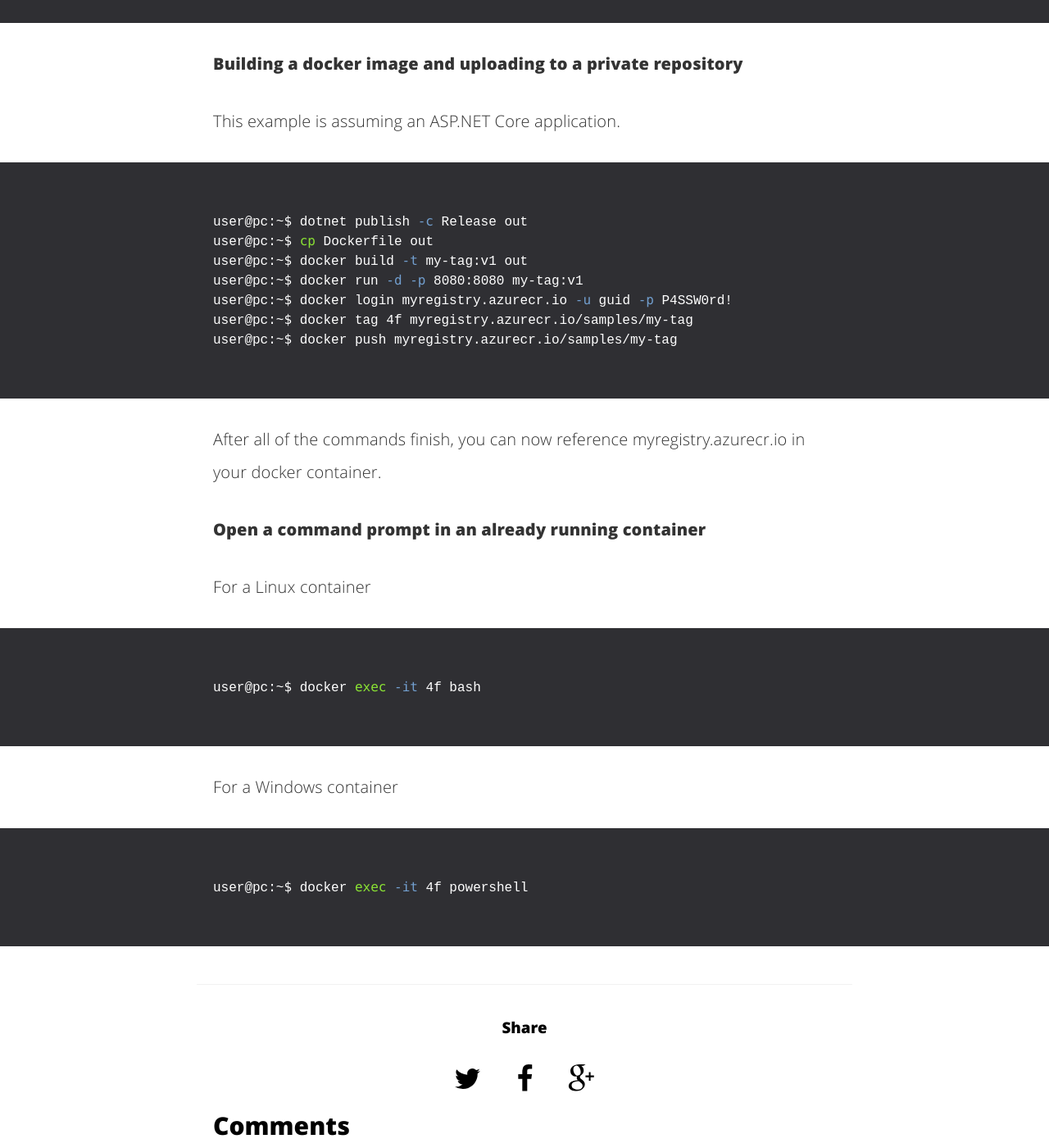
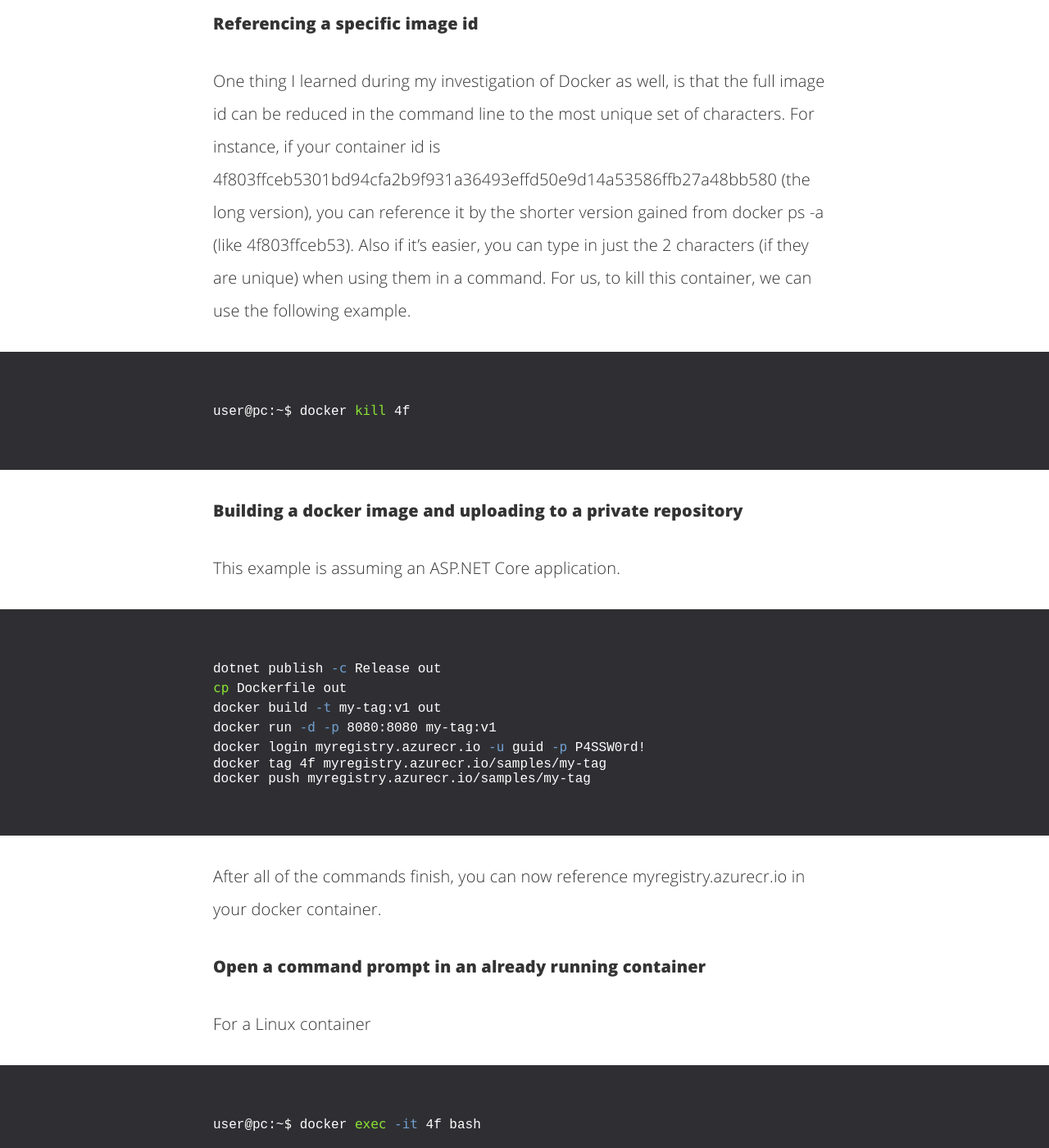
Before and after one commit to jwendl/jwendl.github.io, a Jekyll site: the page built from _posts/2017-08-15-docker-handy-commands.md, in a window 1280 px wide and 1400 px high, scrolled down 3339 px. Shown: the whole window at 82% size. Built offline with Jekyll 4.4.1, drawn with Linux system fonts in a browser that asks for light colours; comment, search, counter and statistics services are not loaded; some of the changed text lies outside the part shown.

Commit message:
Updating posts.

```diff
--- a/_posts/2017-08-15-docker-handy-commands.md
+++ b/_posts/2017-08-15-docker-handy-commands.md
@@ -20,10 +20,11 @@
 
 * Install [Docker for Windows](https://docs.docker.com/docker-for-windows/install/).
 * Configure Docker for Windows with setting up the proxy port access.
+![Docker for Windows Settings](/assets/img/docker-settings.png)
 * Install docker on your Bash instance.
 {% highlight bash %}
-user@pc:~$ wget -qO- https://get.docker.com/ | sh
-user@pc:~$ sudo usermod -aG docker jwendl
+wget -qO- https://get.docker.com/ | sh
+sudo usermod -aG docker jwendl
 {% endhighlight %}
 * Open the Ubuntu on Windows application and create a file ~./bash_aliases
 {% highlight bash %}
@@ -83,13 +84,13 @@
 
 This example is assuming an ASP.NET Core application.
 {% highlight bash %}
-user@pc:~$ dotnet publish -c Release out
-user@pc:~$ cp Dockerfile out
-user@pc:~$ docker build -t my-tag:v1 out
-user@pc:~$ docker run -d -p 8080:8080 my-tag:v1
-user@pc:~$ docker login myregistry.azurecr.io -u guid -p P4SSW0rd!
-user@pc:~$ docker tag 4f myregistry.azurecr.io/samples/my-tag
-user@pc:~$ docker push myregistry.azurecr.io/samples/my-tag
+dotnet publish -c Release out
+cp Dockerfile out
+docker build -t my-tag:v1 out
+docker run -d -p 8080:8080 my-tag:v1
+docker login myregistry.azurecr.io -u guid -p P4SSW0rd!
+docker tag 4f myregistry.azurecr.io/samples/my-tag
+docker push myregistry.azurecr.io/samples/my-tag
 {% endhighlight %}
 
 After all of the commands finish, you can now reference myregistry.azurecr.io in your docker container.
```
Also changed, not shown: assets/img/docker-settings.png (added).
